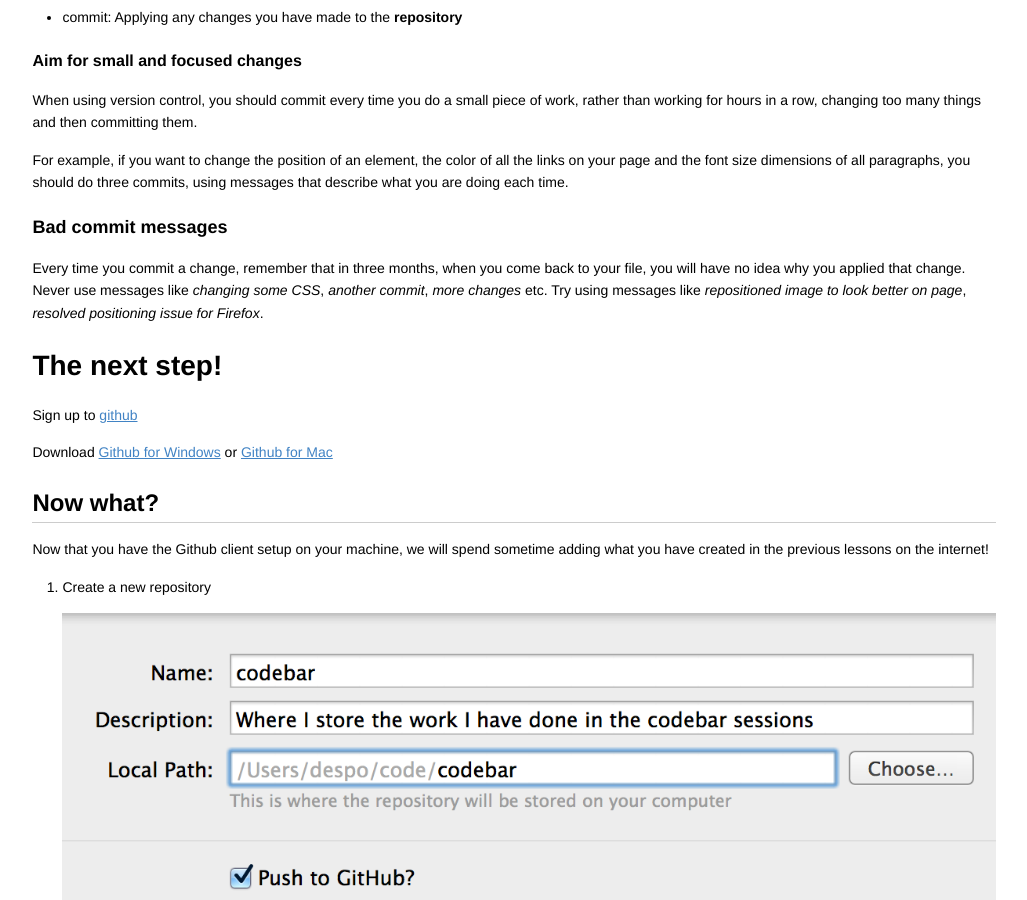
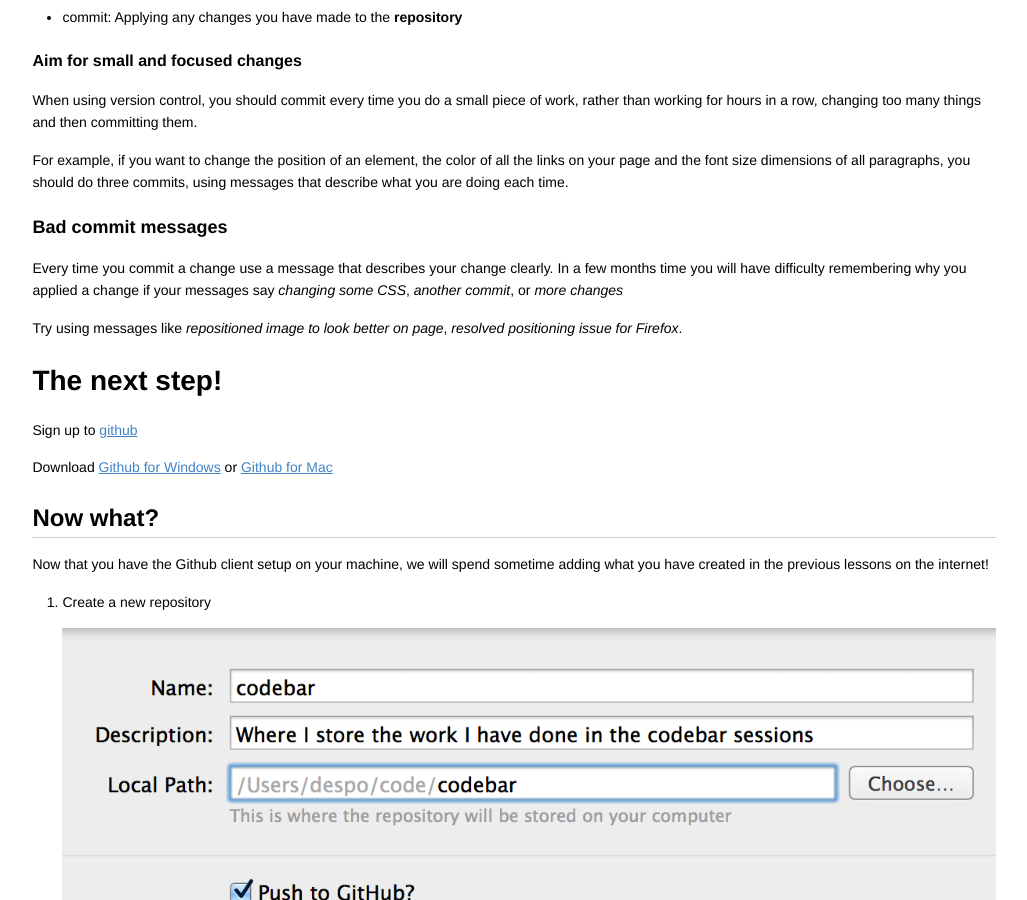
Before and after one commit to codebar/tutorials, a Jekyll site: the page built from version-control/introduction/tutorial.md, in a window 1280 px wide and 900 px high, scrolled down 3127 px. Shown: the whole window, without its empty margins (126-1153 px from the left). Built offline with Jekyll 4.4.1, drawn with Linux system fonts in a browser that asks for light colours; Markdown is read by kramdown in place of the engine named in the settings.

Commit message:
Update tutorial.md
Reworded the "Bad commit messages" section

```diff
--- a/version-control/introduction/tutorial.md
+++ b/version-control/introduction/tutorial.md
@@ -86,7 +86,8 @@ For example, if you want to change the position of an element, the color of all
 
 ###Bad commit messages
 
-Every time you commit a change, remember that in three months, when you come back to your file, you will have no idea why you applied that change. Never use messages like _changing some CSS_, _another commit_, _more changes_ etc.
+Every time you commit a change use a message that describes your change clearly. In a few months time you will have difficulty remembering why you applied a change if your messages say _changing some CSS_, _another commit_, or _more changes_
+
 Try using messages like _repositioned image to look better on page_, _resolved positioning issue for Firefox_.
 
 
```
